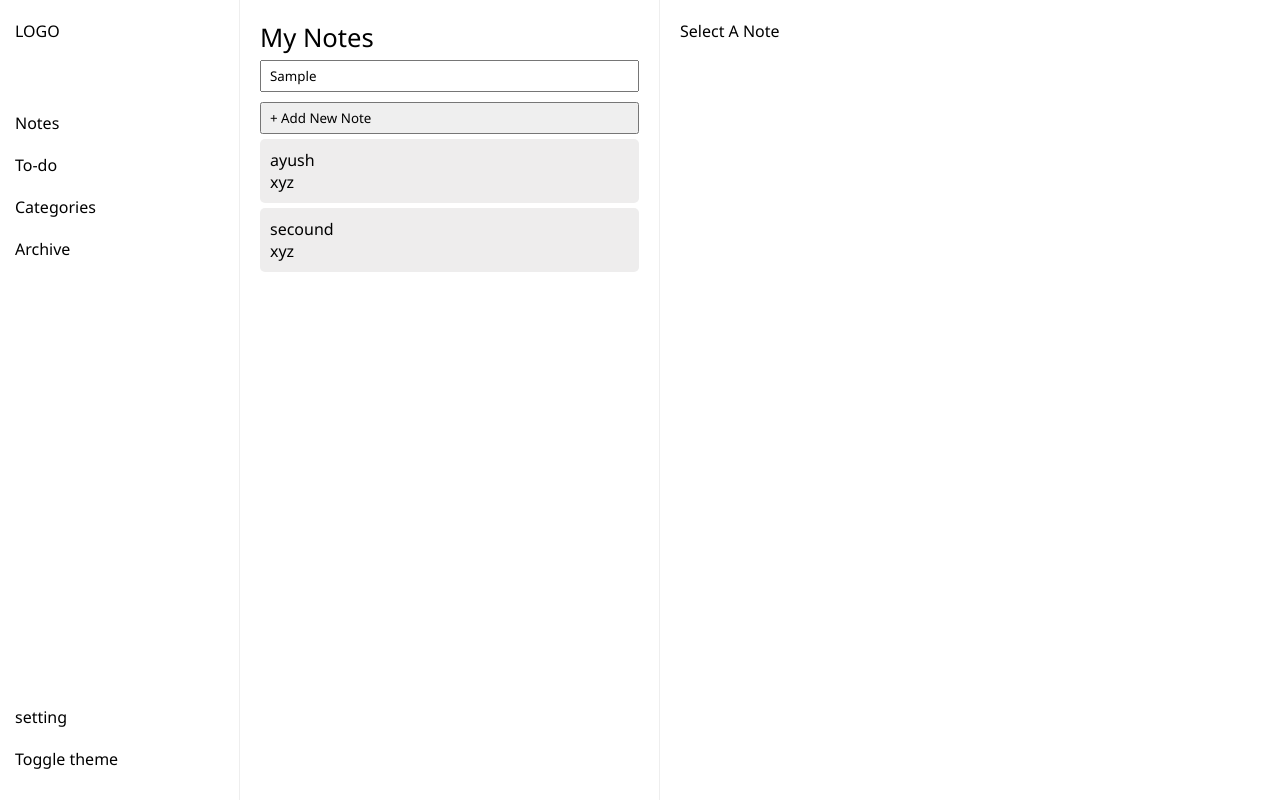
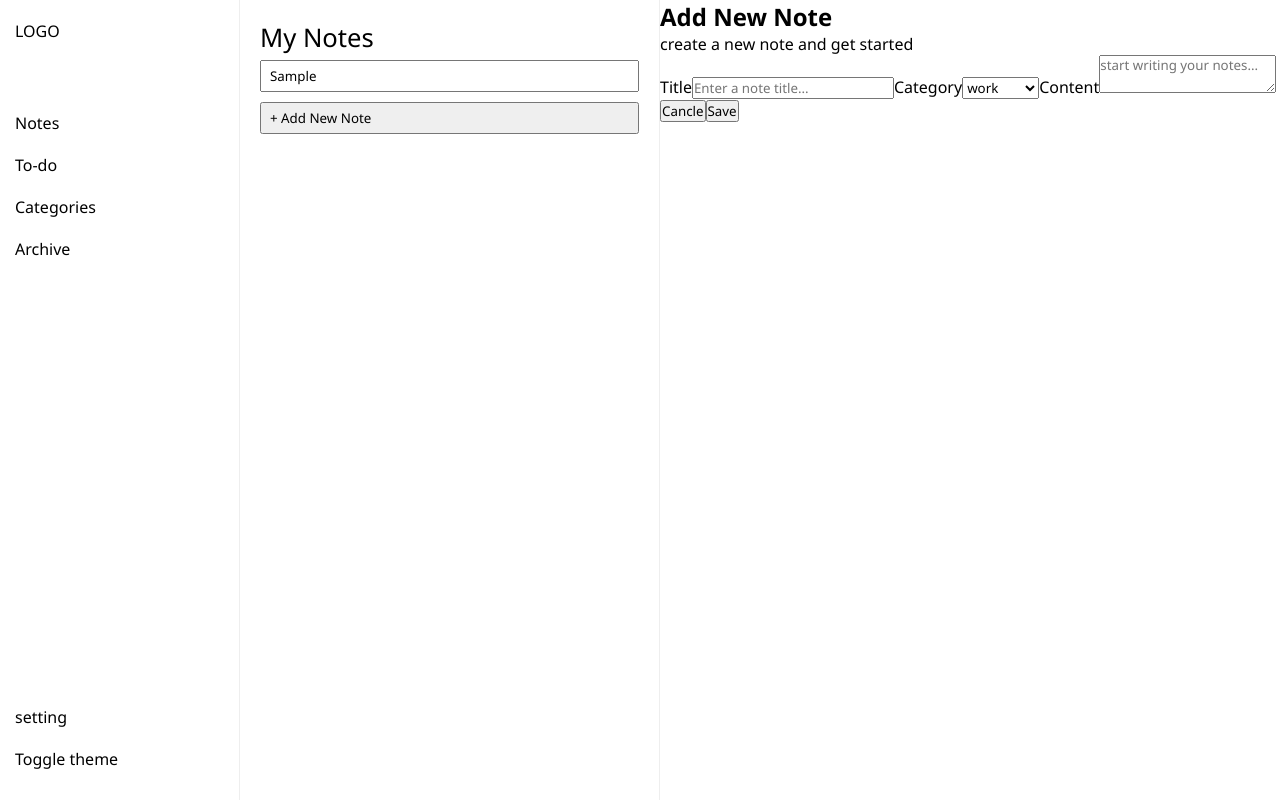
Before and after one commit to Ayush-fs-bit/react-notes-app, a React (Create React App) app: page /archive in a window 1280 px wide. Both pictures are taken after typing "Sample" into the empty fields and a click on the button "+ Add New Note". Built offline with nearby package versions, Linux system fonts and the light colour scheme.

Commit message:
feat: implement search filtering and add note form layout

```diff
--- a/src/App.js
+++ b/src/App.js
@@ -3,6 +3,7 @@ import Sidebar from './Sidebar';
 import Homepage from './Homepage';
 import Preview from './Preview';
 import Archivepage from './Archivepage';
+import Noteform from './Noteform';
 import { BrowserRouter as Router, Routes, Route } from 'react-router-dom';
 import { useState } from 'react';
 
@@ -10,21 +11,44 @@ import { useState } from 'react';
 
 
 function App() {
-  const data=[
-  {'id':1,
-  'title':'ayush',
-  'content':'xyz'},
-  {'id':2,
-  'title':'secound',
-  'content':'xyz'}
+
+  const data = [
+    {
+      'id': 1,
+      'title': 'ayush',
+      'content': 'xyz'
+    },
+    {
+      'id': 2,
+      'title': 'secound',
+      'content': 'xyz'
+    }
   ];
-  const [selectednote,setSelectedNote]=useState(null);
+  const [notes, setNotes] = useState(data)
+  const [selectedNote, setSelectedNote] = useState(null);
+  const [searchQuery, setSearchQuery] = useState("");
+  const [isAdding, setIsAdding] = useState(false);
 
-  function handleSelectNote(id){
-    let note=data.find((n)=>n.id===id);
+  const filteredNotes = notes.filter((n) => (
+    n.title.toLowerCase().includes(searchQuery.toLowerCase()) ||
+    n.content.toLowerCase().includes(searchQuery.toLowerCase())
+  )
+  )
+  function handleSelectNote(id) {
+    let note = notes.find((n) => n.id === id);
     setSelectedNote(note);
+    setIsAdding(false);
   }
 
+  function handleclick() {
+    setIsAdding(true);
+    setSelectedNote(null);
+  }
+
+  function handleChangeSearch(e) {
+    const value = e.target.value;
+    setSearchQuery(value);
+  }
 
 
   return (<Router>
@@ -33,16 +57,22 @@ function App() {
       <div className="main">
         <div className="main-header">
           <p>My Notes</p>
-          <input type="text" placeholder="search notes..." />
-          <button>+ Add New Note</button>
+          <input type="text" placeholder="search notes..." onChange={handleChangeSearch} value={searchQuery} />
+          <button onClick={handleclick}>+ Add New Note</button>
         </div>
         <Routes>
-          <Route path="/" element={<Homepage notes={data} onSelectNote={handleSelectNote}/>} />
-          <Route path="/archive" element={<Archivepage notes={data}/>} />
+          <Route path="/" element={<Homepage notes={filteredNotes} onSelectNote={handleSelectNote} />} />
+          <Route path="/archive" element={<Archivepage notes={filteredNotes} />} />
         </Routes>
       </div>
-      <Preview noteSelected={selectednote}/>
-    </div></Router>
+      <div className='right'>
+        {isAdding && <Noteform />}
+        {!selectedNote && !isAdding && <p>select a note</p>}
+        {selectedNote && <Preview noteSelected={selectedNote} />}
+      </div>
+    </div>
+
+  </Router>
   );
 }
 
--- /dev/null
+++ b/src/Noteform.js
@@ -0,0 +1,27 @@
+const Noteform = () => {
+  return (
+  <div className="note-form">
+    <header>
+      <h2>Add New Note</h2>
+      <p>create a new note and get started</p>
+    </header>
+    <form>
+      <label htmlFor="form-title">Title</label>
+      <input type="text"  id="form-title" placeholder="Enter a note title..."/>
+      <label htmlFor="form-categories">Category</label>
+      <select id="form-categories">
+        <option>work</option>
+        <option>study</option>
+        <option>personal</option>
+        <option>idea</option>
+        <option>other</option>
+      </select>
+      <label htmlFor="form-content">Content</label>
+      <textarea id="form-content" placeholder="start writing your notes..."></textarea>
+    </form>
+    <button>Cancle</button>
+    <button>Save</button>
+  </div> );
+}
+
+export default Noteform;
```
Also changed, not shown: src/index.css (line endings or trailing spaces).
